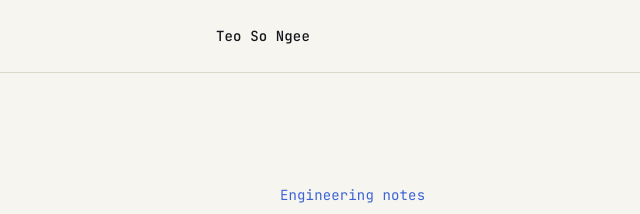
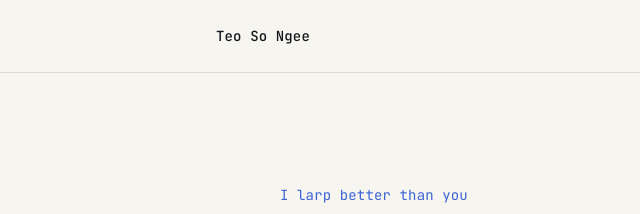
Before and after one commit to JohnTeo2002/songee-blog, an Astro site: page / in a window 1280 px wide. Shown: the top 214 px of the page, 0-640 px from the left. Built offline with nearby package versions, Linux system fonts and the light colour scheme; Astro itself is replaced by a stand-in of ours; some packages are replaced by stand-ins of ours.

Commit message:
Change front page title

```diff
--- a/src/pages/index.astro
+++ b/src/pages/index.astro
@@ -24,7 +24,7 @@ const projects = [
 <BaseLayout>
   <section class="mx-auto max-w-3xl px-6 pb-16 pt-20 sm:pt-28">
     <p class="font-mono-label text-sm text-signal dark:text-signal-dark">
-      Engineering notes
+      I larp better than you
     </p>
     <h1 class="mt-3 text-4xl font-semibold leading-tight tracking-tight sm:text-5xl">
       {AUTHOR_NAME}
```
